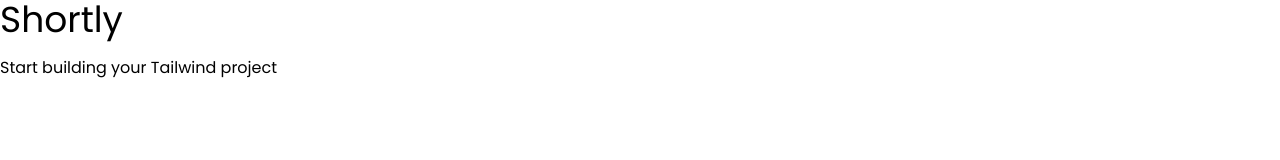
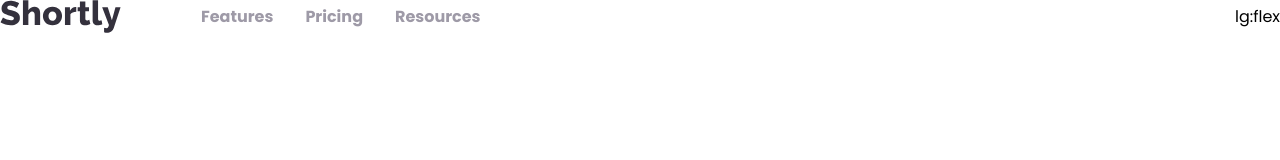
Before and after one commit to JRGironDev/Shortly, a website: page index.html in a window 1280 px wide. Drawn offline with Linux system fonts and the light colour scheme.

Commit message:
Add Nav Container

```diff
--- a/index.html
+++ b/index.html
@@ -12,7 +12,33 @@
     <title>Shortly</title>
   </head>
   <body>
-    <h1 class="text-4xl mb-4">Shortly</h1>
-    <p>Start building your Tailwind project</p>
+    <!-- Nav Container-->
+     <nav class="relative container mx-auto-p-6">
+      <!-- Flex Container For All Items-->
+       <div class="flex items-center justify-between">
+        <!-- Flex Container For Logo/Menu -->
+         <div class="flex items-center space-x-20">
+          <!-- Logo -->
+          <img src="images/logo.svg" alt="Logo" />
+          <!-- Left Menu-->
+           <div class="hidden space-x-8 font-bold lg:flex">
+            <a href="#" class="text-grayishViolet hover:text-veryDarkViolet">
+              Features
+            </a>
+
+            <a href="#" class="text-grayishViolet hover:text-veryDarkViolet">
+              Pricing
+            </a>
+
+            <a href="#" class="text-grayishViolet hover:text-veryDarkViolet">
+              Resources
+            </a>
+           </div>
+         </div>
+
+          <!-- Right Menu-->
+           <div class="hidden items-center space-x-6 font-bold text-grayishViolet"></div>lg:flex
+       </div>
+     </nav>
   </body>
 </html>
```
Also changed, not shown: css/style.css.
